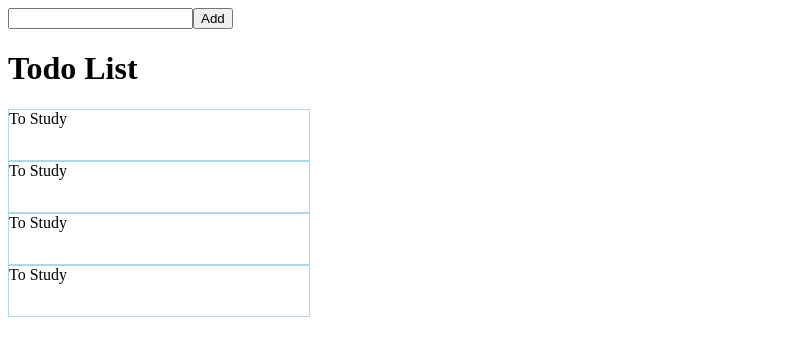
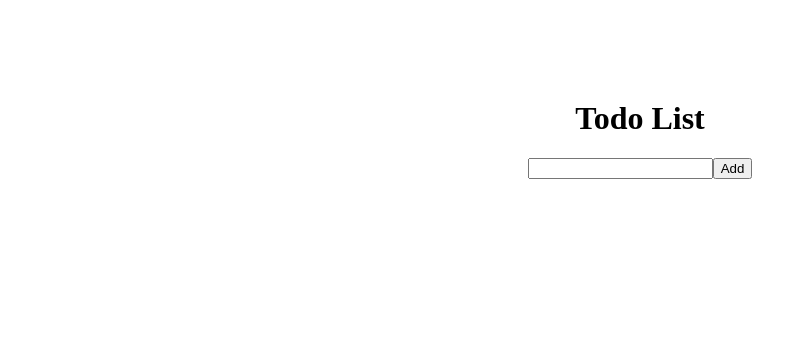
Before and after one commit to rabosian/react-todoList, a React (Create React App) app: page / in a window 1280 px wide. Shown: the top 356 px of the page, without its empty margins (0-807 px from the left). Built offline with nearby package versions, Linux system fonts and the light colour scheme.

Commit message:
finish Add button

```diff
--- a/src/App.css
+++ b/src/App.css
@@ -1,4 +1,12 @@
+.header {
+    text-align: center;
+    margin-top: 100px;
+}
+
 .todo-item {
+    margin: 10px auto 0 auto;
+    text-align: center;
+    line-height: 50px;
     width: 300px;
     height: 50px;
     border: 1px solid lightblue;
--- a/src/App.jsx
+++ b/src/App.jsx
@@ -14,10 +14,14 @@ function App() {
 
   return (
     <main>
-      <input value={inputValue} type="text" onChange={(event)=> setInputValue(event.target.value)}/>
-      <button onClick={addItem}>Add</button>
+      <div className='header'>
+        <h1>Todo List</h1>
+        <input value={inputValue} type="text" onChange={(event)=> setInputValue(event.target.value)}/>
+        <button onClick={addItem}>Add</button>
+      </div>
 
-      <TodoBoard />
+      <TodoBoard todoList={todoList}/>
+
     </main>
   );
 }
--- a/src/components/TodoBoard.jsx
+++ b/src/components/TodoBoard.jsx
@@ -1,15 +1,10 @@
 import React from 'react'
 import TodoItem from './TodoItem'
 
-function TodoBoard() {
-
+function TodoBoard(props) {
     return(
         <div>
-            <h1>Todo List</h1>
-            <TodoItem/>
-            <TodoItem/>
-            <TodoItem/>
-            <TodoItem/>
+            {props.todoList.map((item)=><TodoItem item={item}/>)}
         </div>
     )
 
--- a/src/components/TodoItem.jsx
+++ b/src/components/TodoItem.jsx
@@ -1,10 +1,10 @@
 import React from 'react'
 
-function TodoItem() {
+function TodoItem(props) {
 
     return (
         <div className="todo-item">
-            To Study
+            {props.item}
         </div>
     )
 }
```
